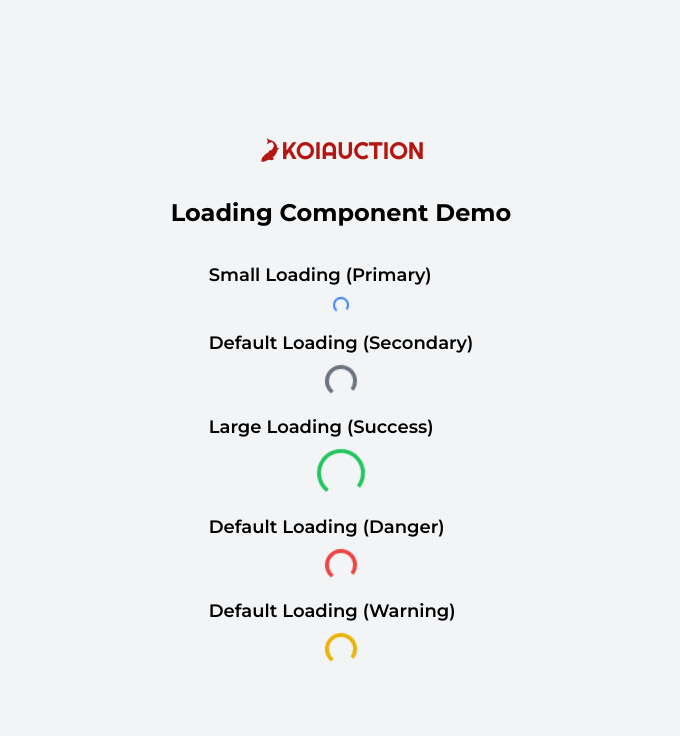
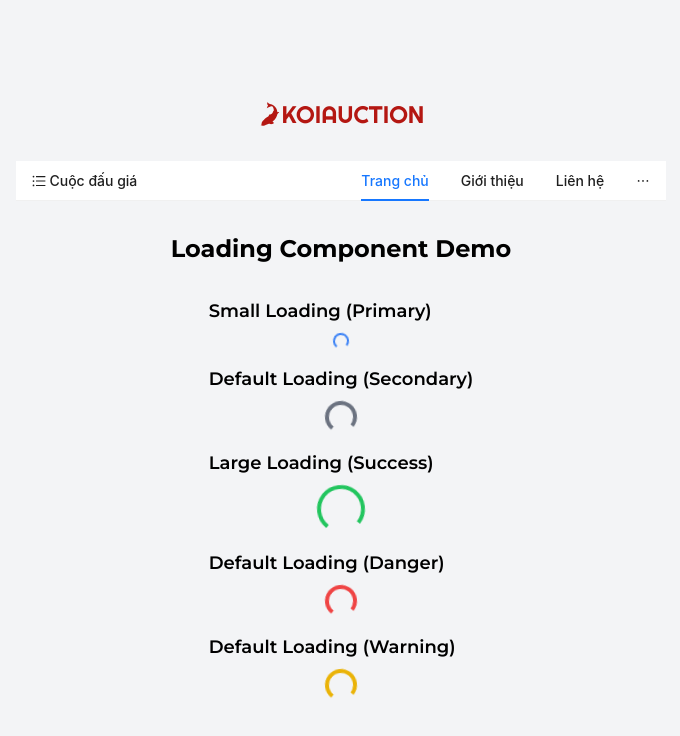
Before and after one commit to luongductrong/koi-auction-next, a Next.js app: page / in a window 1280 px wide. Shown: the top 736 px of the page, without its empty margins (299-979 px from the left). Built offline with nearby package versions, Linux system fonts and the light colour scheme; what @ant-design/nextjs-registry would draw is missing.

Commit message:
Create: header-menu component

```diff
--- a/src/app/page.tsx
+++ b/src/app/page.tsx
@@ -5,12 +5,14 @@
 import React from 'react';
 import Loading from '@/components/loading';
 import Logo from '@/components/header-logo';
+import Menu from '@/components/header-menu';
 
 const LoadingDemo = () => {
   return (
     <>
       <div className="min-h-screen bg-gray-100 flex flex-col items-center justify-center space-y-8 p-4">
         <Logo>KoiAuction</Logo>
+        <Menu />
         <h1 className="text-2xl font-bold mb-4">Loading Component Demo</h1>
 
         <div className="space-y-4">
--- /dev/null
+++ b/src/components/header-menu.tsx
@@ -0,0 +1,36 @@
+/** @format */
+
+import { Menu as AntMenu } from 'antd';
+import { type MenuProps } from 'antd';
+import { UnorderedListOutlined } from '@ant-design/icons';
+import Link from 'next/link';
+
+type MenuItem = Required<MenuProps>['items'][number];
+
+export default function Menu() {
+  const currentPath = typeof window !== 'undefined' ? window.location.pathname : '/';
+
+  const menuItems: MenuItem[] = [
+    {
+      key: 'sub1',
+      label: (
+        <p className="font-medium pr-48">
+          <UnorderedListOutlined /> Cuộc đấu giá
+        </p>
+      ),
+      children: [
+        { key: 'all', label: <Link href="/auction">Tất cả đấu giá</Link> },
+        { key: 'schedule', label: <Link href="/auction?status=scheduled">Đấu giá sắp diễn ra</Link> },
+        { key: 'current', label: <Link href="/auction?status=ongoing">Đấu giá đang diễn ra</Link> },
+        { key: 'past', label: <Link href="/auction?status=closed">Đấu giá đã kết thúc</Link> },
+      ],
+      type: 'submenu',
+    },
+    { key: '/', label: <Link href="/">Trang chủ</Link> },
+    { key: '/about', label: <Link href="/about">Giới thiệu</Link> },
+    { key: '/contact', label: <Link href="/contact">Liên hệ</Link> },
+    { key: '/blog', label: <Link href="/blog">Blog</Link> },
+  ];
+
+  return <AntMenu mode="horizontal" className="h-auto leading-10" items={menuItems} selectedKeys={[currentPath]} />;
+}
```
